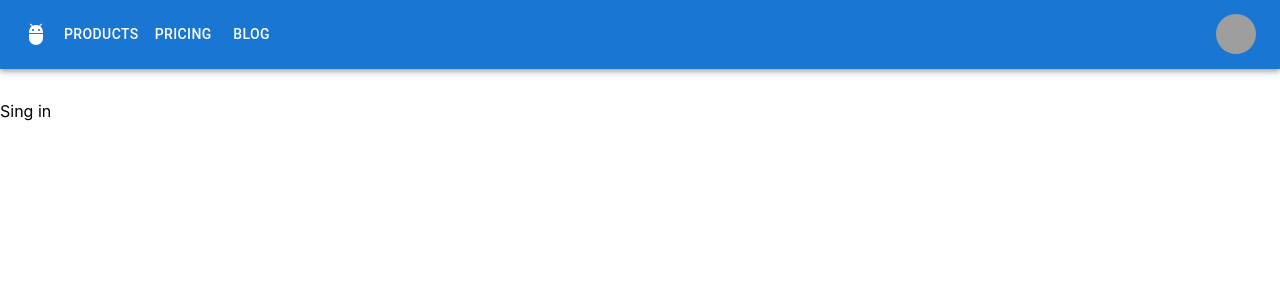
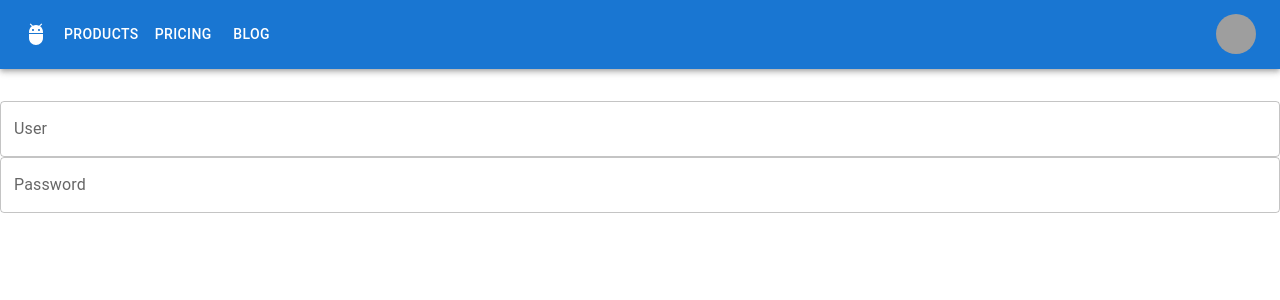
Before and after one commit to ermsharo/Language-app-front, a React (Create React App) app in the folder my-app/: page /login in a window 1280 px wide. Shown: the top 300 px of the page. Built offline with nearby package versions, Linux system fonts and the light colour scheme; grey boxes are pictures that could not be loaded.

Commit message:
add changes

```diff
--- /dev/null
+++ b/my-app/src/components/singIn/PasswordInput.js
@@ -0,0 +1,33 @@
+import { Grid } from "../../Styles/GridSystem";
+import styled from 'styled-components'
+import Box from '@mui/material/Box';
+import TextField from '@mui/material/TextField';
+import { useState } from "react";
+
+export default function PasswordInput() {
+
+
+
+
+    const [inputState, setInputState] = useState('');
+    const handleChange = (event) => {
+        setInputState(event.target.value);
+    };
+
+    return (
+        <Box
+            component="form"
+            noValidate
+            autoComplete="off"
+        >
+            <TextField
+                fullWidth
+                id="outlined-name"
+                label="Password"
+                value={inputState}
+                onChange={handleChange}
+            />
+
+        </Box>
+    );
+}
--- /dev/null
+++ b/my-app/src/components/singIn/UserInput.js
@@ -0,0 +1,36 @@
+import { Grid } from "../../Styles/GridSystem";
+import styled from 'styled-components'
+import Box from '@mui/material/Box';
+import TextField from '@mui/material/TextField';
+import { useState } from "react";
+export default function UserInput({ setUser , user }) {
+
+
+
+
+    const [inputState, setInputState] = useState('');
+    const handleChange = (event) => {
+        setUser(event.target.value);
+    };
+
+    const InputBox = styled.div`
+    padding-top: 16px;
+
+    `
+
+    return (
+        <Box
+            component="form"
+            noValidate
+            autoComplete="off"
+        >
+            <TextField
+                fullWidth
+                id="outlined-name"
+                label="User"
+                value={user}
+                onChange={handleChange}
+            />
+        </Box>
+    );
+}
--- a/my-app/src/components/singIn/singin.js
+++ b/my-app/src/components/singIn/singin.js
@@ -1,30 +1,24 @@
-import Header from "../header/Header";
-import { Grid } from "../../Styles/GridSystem";
 import styled from 'styled-components'
-import WordInfo from "../word-info/WordInfo";
-import OptionsTabs from "./../userOptions/OptionsTab";
-
+import { useState } from "react";
+import UserInput from "./UserInput";
+import PasswordInput from "./PasswordInput";
 
 export default function SingIn() {
 
-    const WordInfoBox = styled.div`
-    grid-column: 1/3;
-
-    `
-
-    const OptionsBox = styled.div`
-    grid-column: 3/8;
-
-    `
 
 
     const PageBox = styled.div`
 padding-top: 32px;
 
 `
+
+    const [user, setUser] = useState('');
+    const [password, setPassword] = useState('');
+
     return (
         <PageBox>
-           Sing in
+            <UserInput user={user} setUser={setUser} />
+            <PasswordInput setPassword={setPassword} />
         </PageBox>
     );
 }
```
